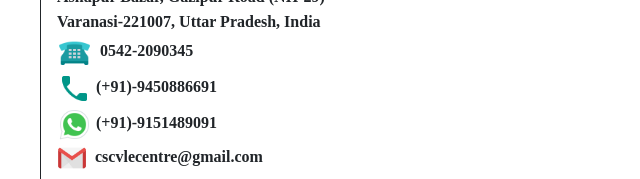
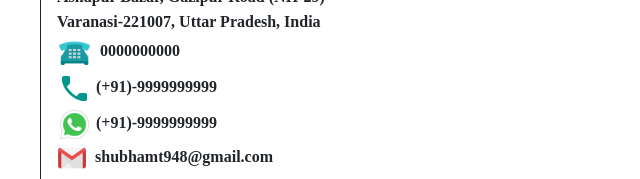
Before and after one commit to mrshubhamtiwari/Complete-Shop-Solution-System, an Electron app: page View/pdf.html in a window 800 px wide. Shown: the part 177-356 px from the top of the page, 0-640 px from the left. Drawn offline with Linux system fonts and the light colour scheme; no server answers.

Commit message:
Update pdf.html

```diff
--- a/View/pdf.html
+++ b/View/pdf.html
@@ -93,25 +93,25 @@
             <img
               src="../Resources/icons/tele.png"
               style="max-width: 35px"
-            />&nbsp; 0542-2090345
+            />&nbsp; 0000000000
           </td>
         </tr>
         <tr class="address">
           <td colspan="7">
             <img src="../Resources/icons/call.png" style="max-width: 35px" />
-            (+91)-9450886691
+            (+91)-9999999999
           </td>
         </tr>
         <tr class="address">
           <td colspan="7">
             <img src="../Resources/icons/wtsapp.png" style="max-width: 35px" />
-            (+91)-9151489091
+            (+91)-9999999999
           </td>
         </tr>
         <tr class="address">
           <td colspan="7">
             <img src="../Resources/icons/gmail.png" style="max-width: 30px" />
-            &nbsp;cscvlecentre@gmail.com
+            &nbsp;shubhamt948@gmail.com
           </td>
         </tr>
         <tr class="p-0">
```
